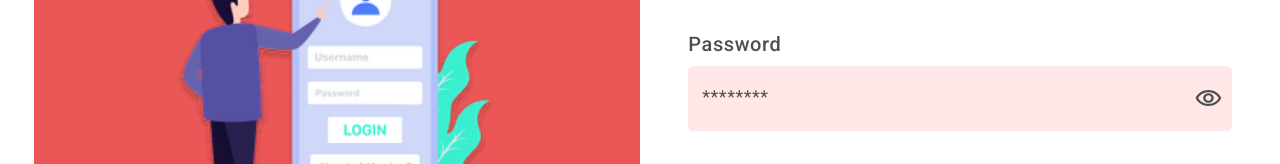
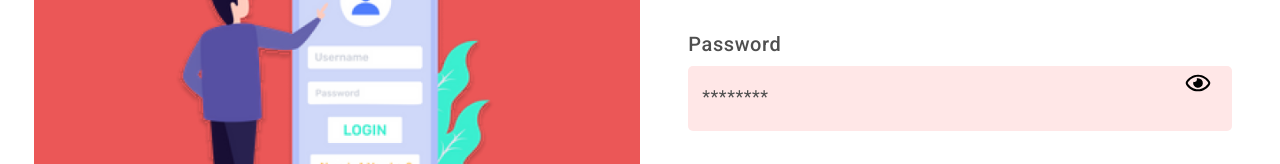
Before and after one commit to Rufat239/foody_client, a React (Create React App) app: page /loginPage in a window 1280 px wide. Shown: the part 399-563 px from the top of the page. Built offline with nearby package versions, Linux system fonts and the light colour scheme.

Commit message:
edit the eye icon

```diff
--- a/package.json
+++ b/package.json
@@ -11,6 +11,7 @@
     "react": "^18.3.1",
     "react-dom": "^18.3.1",
     "react-i18next": "^15.0.0",
+    "react-icons": "^5.2.1",
     "react-redux": "^9.1.2",
     "react-router-dom": "^6.25.1",
     "react-scripts": "5.0.1",
--- a/src/components/Login/Login.jsx
+++ b/src/components/Login/Login.jsx
@@ -1,8 +1,9 @@
 import React, { useState, useEffect } from 'react';
 import '../../style/login.css';
-import Eye from '../../assets/loginimages/eye.svg';
+import { FaRegEyeSlash, FaRegEye } from "react-icons/fa";
 import image from '../../assets/loginimages/Login.png'
 import { NavLink, useNavigate } from 'react-router-dom';
+
 
 function Login() {
   const [username, setUsername] = useState('');
@@ -18,7 +19,10 @@ function Login() {
     }
   }, [navigate]);
 
+  const toggle = () => {
+    setShowPass(!showPass)
 
+  }
   const handleSubmit = (e) => {
     e.preventDefault();
     const users = JSON.parse(localStorage.getItem('users')) || [];
@@ -29,6 +33,7 @@ function Login() {
     } else {
       setError('Invalid username or password');
     }
+
   };
 
 
@@ -45,7 +50,7 @@ function Login() {
           <NavLink to='/registerPage'><button className='register-btnswitch'>Register</button></NavLink>
         </div>
         <form onSubmit={handleSubmit}>
-        {error && <p className='login-error-message'>{error}</p>}
+          {error && <p className='login-error-message'>{error}</p>}
           <div className='username-container-login'>
             <label htmlFor="username">Username</label>
             <div className='login-username-input'>
@@ -70,10 +75,17 @@ function Login() {
                 id="password"
                 name="password"
               />
-              <img className='loginEye' src={Eye} onClick={() => setShowPass(!showPass)} />
+            </div>
+
+            <div className='loginEye'>
+              {
+                (showPass === false) ? <FaRegEye onClick={toggle} className='loginEye-icons' /> :
+                  <FaRegEyeSlash onClick={toggle} className='loginEye-icons'/>
+              }
+
             </div>
           </div>
-           <button type="submit" className='login-submit-button'>Log in</button>
+          <button type="submit" className='login-submit-button'>Log in</button>
         </form>
       </div>
 
--- a/src/components/Register/Register.jsx
+++ b/src/components/Register/Register.jsx
@@ -1,6 +1,6 @@
 import React, { useState } from 'react';
 import '../../style/register.css';
-import Eye from '../../assets/loginimages/eye.svg';
+import { FaRegEyeSlash, FaRegEye } from "react-icons/fa";
 import image from '../../assets/loginimages/Register.png'
 import { NavLink, useNavigate } from 'react-router-dom';
 
@@ -11,6 +11,12 @@ function Register() {
   const [pass, setPass] = useState('');
   const [showPass, setShowPass] = useState(false);
   const navigate = useNavigate();
+
+
+  const toggle = () => {
+    setShowPass(!showPass)
+
+  }
 
 
   const handleSubmit = (e) => {
@@ -86,7 +92,14 @@ function Register() {
                 id="password"
                 name="password"
               />
-              <img className='loginEye' src={Eye} onClick={() => setShowPass(!showPass)} />
+
+            </div>
+            <div className='register-loginEye'>
+              {
+                (showPass === false) ? <FaRegEye onClick={toggle}  className='loginEye-icons'/> :
+                  <FaRegEyeSlash onClick={toggle} className='loginEye-icons'/>
+              }
+
             </div>
           </div>
           <button type='submit' className='register-submit-button'>Register</button>
--- a/src/style/login.css
+++ b/src/style/login.css
@@ -116,13 +116,15 @@
 
 .loginEye {
   position: absolute;
-  right: 2%;
-  top: 50%;
+  right: 8%;
+  bottom: 44.2%;
   transform: translate(-2%, -50%);
-  height: 32px;
-  width: 28px;
   cursor: pointer;
 }
+.loginEye-icons{
+   font-size: 25px;
+}
+
 
 .login-submit-button {
   border: none;
--- a/src/style/register.css
+++ b/src/style/register.css
@@ -120,15 +120,17 @@
     position: relative;
 }
 
-.loginEye {
+.register-loginEye {
     position: absolute;
-    right: 2%;
-    top: 50%;
+    right: 8%;
+    bottom: 24%;
     transform: translate(-2%, -50%);
-    height: 32px;
-    width: 28px;
     cursor: pointer;
 }
+
+.loginEye-icons{
+    font-size: 25px;
+ }
 
 .register-submit-button {
     border: none;
```
Also changed, not shown: src/assets/loginimages/eye.svg (deleted), 1 other file (tests, documents, lock files or other folders).
